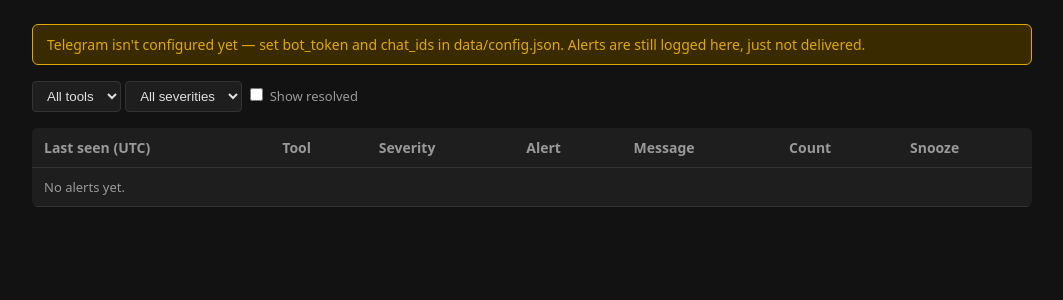
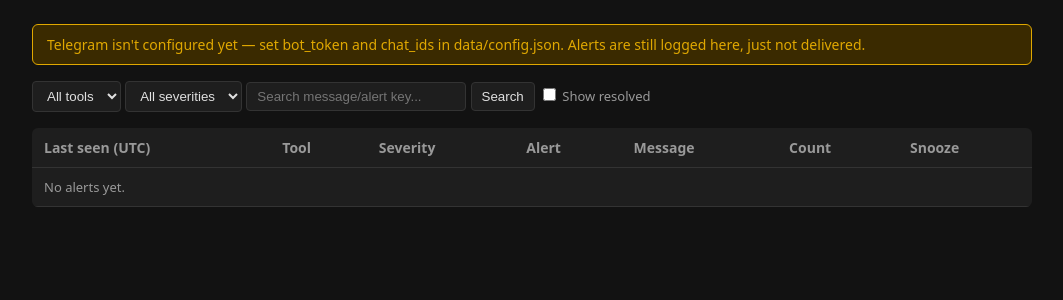
Before and after one commit to mkumar116-source/Smart-Alerting-Hub, a Flask app: template templates/dashboard.html in a window 1280 px wide. Shown: the part 53-353 px from the top of the page, without its empty margins (108-1171 px from the left). Run offline with Flask 3, Linux system fonts and the light colour scheme; the template is opened without the code that fills it, so the values that code supplies are empty.

Commit message:
Auto-sync 2026-11-23 21:01

```diff
--- a/app.py
+++ b/app.py
@@ -211,7 +211,9 @@ def dashboard():
     tool_filter = request.args.get("tool") or None
     severity_filter = request.args.get("severity") or None
     show_resolved = request.args.get("show_resolved") == "1"
-    alerts = db.list_alerts(tool_name=tool_filter, severity=severity_filter, include_resolved=show_resolved)
+    search_q = (request.args.get("q") or "").strip() or None
+    alerts = db.list_alerts(tool_name=tool_filter, severity=severity_filter,
+                             include_resolved=show_resolved, search=search_q)
     tools = db.list_tool_names()
     snoozed = db.list_snoozed_keys()
     return render_template(
@@ -222,6 +224,7 @@ def dashboard():
         current_tool=tool_filter,
         current_severity=severity_filter,
         show_resolved=show_resolved,
+        search_q=search_q or "",
         telegram_configured=telegram_bot.is_configured(),
         snoozed=snoozed,
         snooze_choices=SNOOZE_CHOICES_HOURS,
--- a/db.py
+++ b/db.py
@@ -299,7 +299,7 @@ def log_audit(source_ip, tool_name, result, reason=None):
 
 # ---------- Dashboard queries ----------
 
-def list_alerts(tool_name=None, severity=None, include_test=False, include_resolved=False, limit=200):
+def list_alerts(tool_name=None, severity=None, include_test=False, include_resolved=False, search=None, limit=200):
     conn = get_db()
     query = "SELECT * FROM alerts WHERE 1=1"
     params = []
@@ -313,6 +313,11 @@ def list_alerts(tool_name=None, severity=None, include_test=False, include_resol
     if severity:
         query += " AND severity = ?"
         params.append(severity)
+    if search:
+        query += " AND (message LIKE ? ESCAPE '\\' OR alert_key LIKE ? ESCAPE '\\')"
+        like = "%" + search.replace("\\", "\\\\").replace("%", "\\%").replace("_", "\\_") + "%"
+        params.append(like)
+        params.append(like)
     query += " ORDER BY last_seen_at DESC LIMIT ?"
     params.append(limit)
     rows = conn.execute(query, params).fetchall()
--- a/templates/dashboard.html
+++ b/templates/dashboard.html
@@ -19,6 +19,9 @@
     <option value="{{ s }}" {% if s == current_severity %}selected{% endif %}>{{ s }}</option>
     {% endfor %}
   </select>
+  <input type="search" name="q" placeholder="Search message/alert key..." value="{{ search_q }}" style="min-width:220px;">
+  <button type="submit">Search</button>
+  {% if search_q %}<a href="{{ url_for('dashboard', tool=current_tool, severity=current_severity, show_resolved=(1 if show_resolved else None)) }}" class="muted">Clear</a>{% endif %}
   <label style="font-size:13px; color:var(--muted);">
     <input type="checkbox" name="show_resolved" value="1" {% if show_resolved %}checked{% endif %} onchange="this.form.submit()">
     Show resolved
```
Also changed, not shown: SAH_CHANGE_LOG.md (+1 -0 lines).
